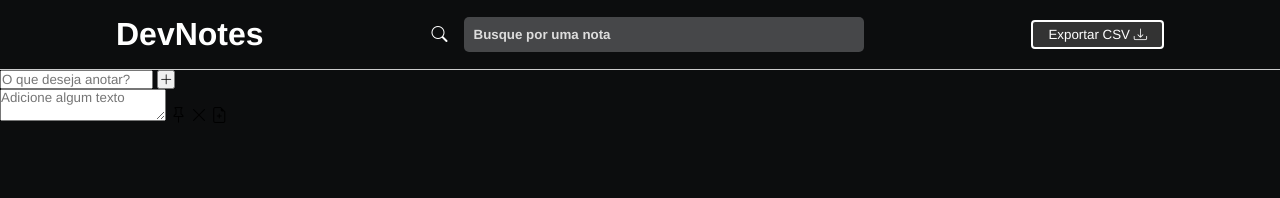
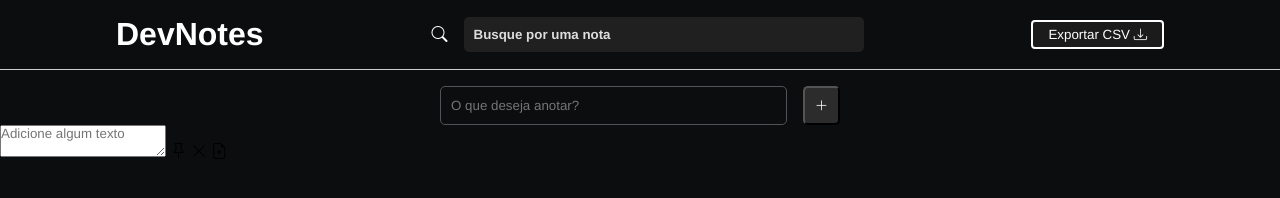
Before and after one commit to Pablo-jesuss/Dev-Notes, a plain HTML site: page index.html in a window 1280 px wide. Drawn offline with nearby package versions, Linux system fonts and the light colour scheme.

Commit message:
addNotas

```diff
--- a/Css/style.css
+++ b/Css/style.css
@@ -27,7 +27,7 @@ header {
 }
 
 #search-input {
-  background-color: #464749;
+  background-color: #202020;
   border-radius: 5px;
   border: none;
   padding: 10px;
@@ -41,7 +41,7 @@ header {
 }
 
 #export-notes {
-  background-color: #333;
+  background-color: #1b1b1b;
   border: 2px solid #fff;
   border-radius: 4px;
   color: #fff;
@@ -54,3 +54,31 @@ header {
   color: #333;
   background-color: #fff;
 }
+
+/* Form */
+
+#add-note-container {
+  display: flex;
+  width: 400px;
+  gap: 1rem;
+  margin: 1rem auto 0;
+}
+
+#add-note-container input,
+#add-note-container button {
+  padding: 10px;
+  border-radius: 5px;
+}
+
+#add-note-container input {
+  flex: 1;
+  background-color: transparent;
+  border: 1px solid #525356;
+  color: #fff;
+}
+
+#add-note-container button {
+  cursor: pointer;
+  background-color: #2c2c2c;
+  color: #fff;
+}
```
